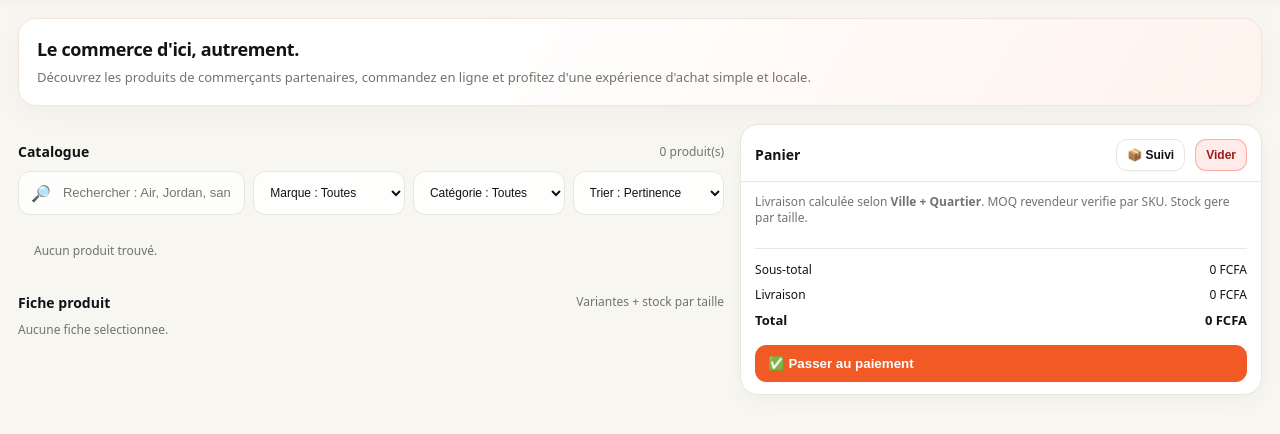
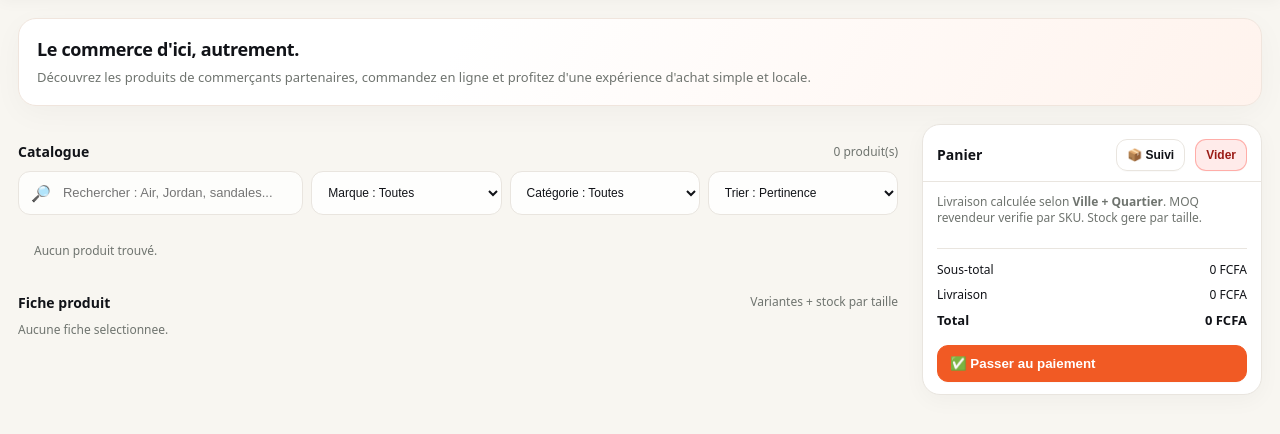
Before and after one commit to cedricDev97/Tchokos_sarl, a Django app: page / in a window 1280 px wide. Shown: the part 123-557 px from the top of the page. Run offline with Django 5.2, Linux system fonts and the light colour scheme; data that the repository does not hold is empty.

Commit message:
Optimize eKAKO catalog layout and product cards

```diff
--- a/static/assets/ekako-theme.css
+++ b/static/assets/ekako-theme.css
@@ -197,3 +197,59 @@ select:focus,
     grid-template-columns: 1fr;
   }
 }
+
+/* ===== eKAKO : CATALOGUE PRIORITAIRE V1 ===== */
+
+@media (min-width: 1101px) {
+  #pageShop > .grid {
+    display: grid !important;
+    grid-template-columns: minmax(0, 1fr) 340px !important;
+    gap: 24px !important;
+    align-items: start;
+  }
+
+  #pageShop > .grid > section {
+    min-width: 0;
+  }
+
+  #pageShop .sidebar {
+    width: 100%;
+    min-width: 0;
+  }
+
+  #pageShop .products {
+    gap: 16px !important;
+  }
+}
+
+@media (max-width: 1100px) {
+  #pageShop > .grid {
+    grid-template-columns: minmax(0, 1fr) !important;
+  }
+
+  #pageShop .sidebar {
+    position: static !important;
+  }
+}
+
+
+
+/* eKAKO — CARTES COMPACTES V1 */
+
+#pageShop .catalogCard {
+  height: auto !important;
+  min-height: 420px !important;
+}
+
+#pageShop .catalogBody {
+  min-height: 0 !important;
+}
+
+#pageShop .catalogActions {
+  min-height: 0 !important;
+  margin-top: 14px !important;
+}
+
+#pageShop .catalogActions .btn {
+  min-height: 42px !important;
+}
```
